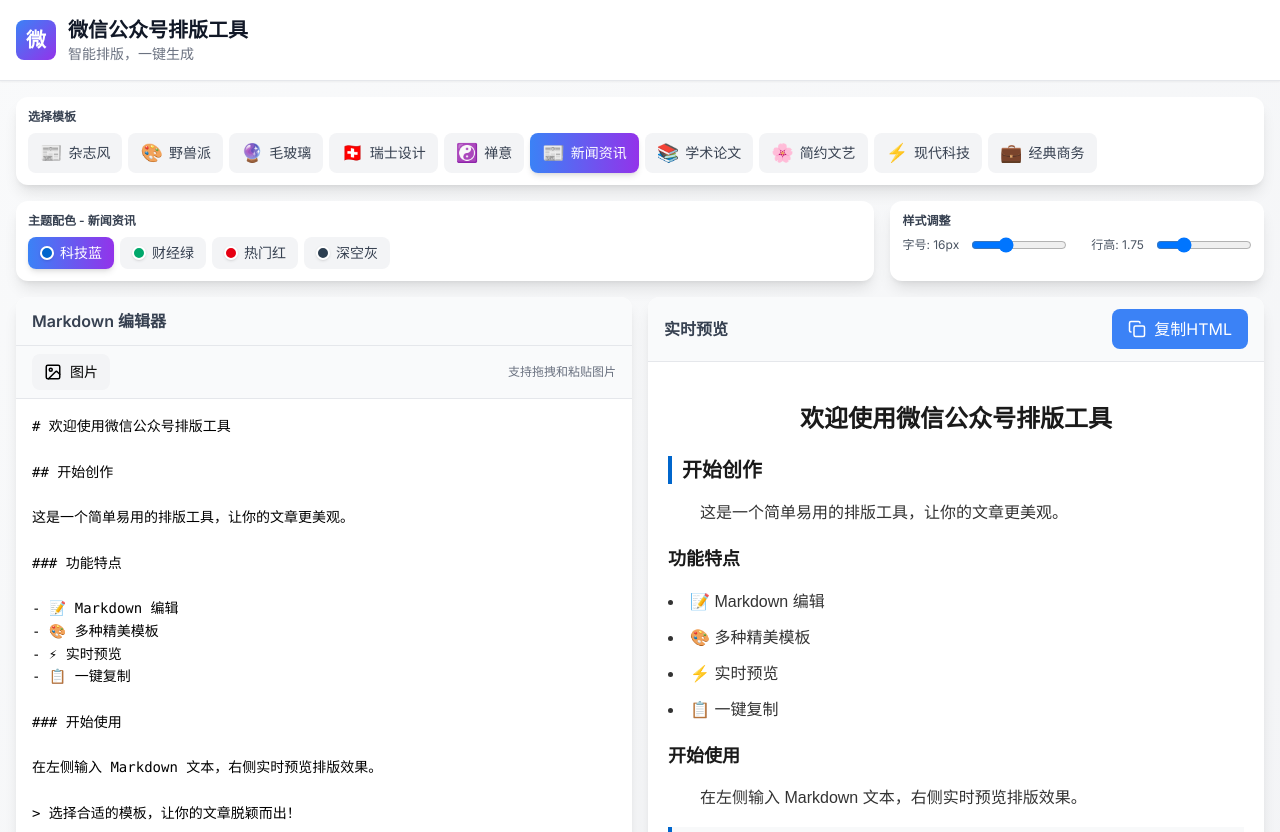
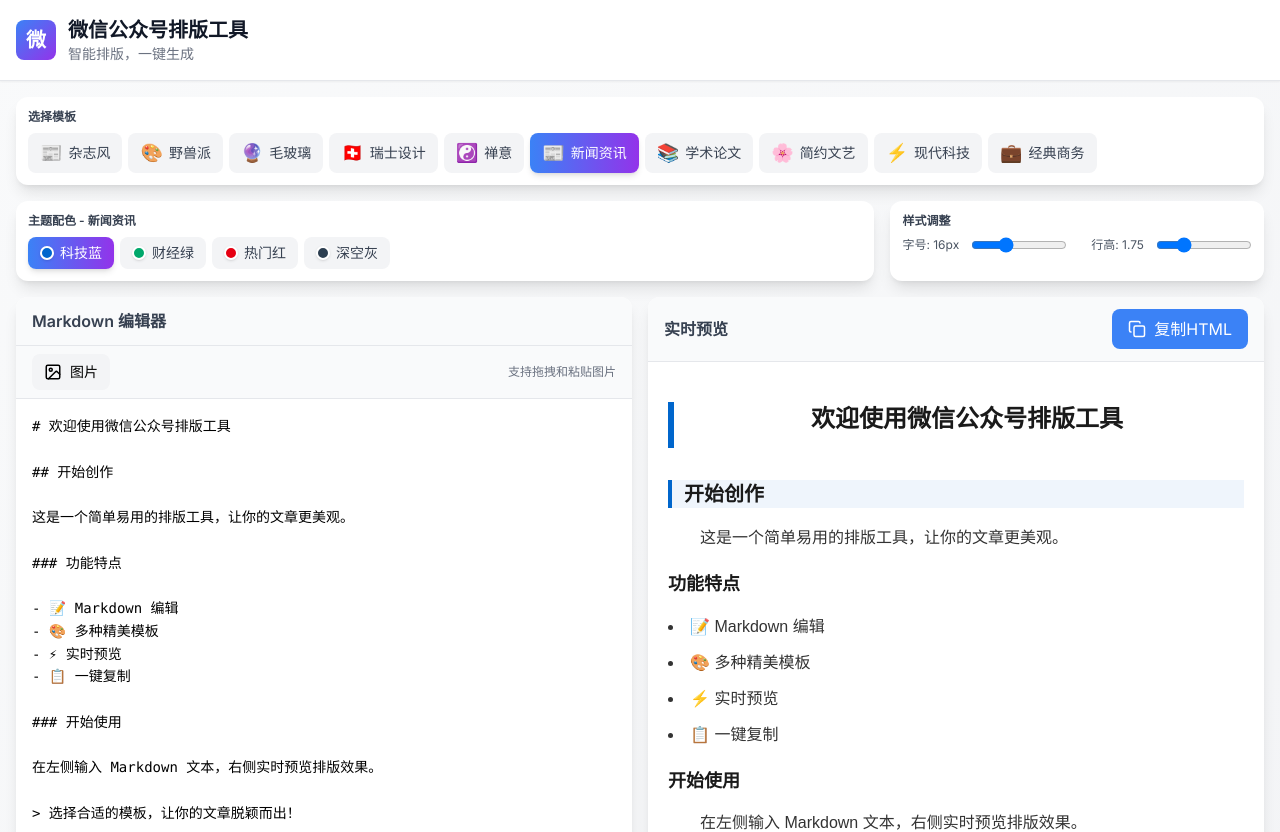
Before and after one commit to lutuai/wechat-style, a Next.js app: page / in a window 1280 px wide. Shown: the top 832 px of the page. Built offline with nearby package versions, Linux system fonts and the light colour scheme.

Commit message:
为所有模板添加个性化标题设计元素

```diff
--- a/components/PreviewPanel.tsx
+++ b/components/PreviewPanel.tsx
@@ -184,29 +184,120 @@
         <ReactMarkdown
           remarkPlugins={[remarkGfm]}
           components={{
-            h1: ({ children }) => (
-              <h1
-                style={{
+            h1: ({ children }) => {
+              const h1Style: React.CSSProperties = {
                 color: styles.headingColor,
                 fontFamily: styles.headingFont,
-                }}
-                className={styles.templateClass}
-              >
+                position: 'relative',
+                paddingBottom: '12px',
+                marginBottom: '24px',
+              }
+
+              if (template === 'editorial') {
+                h1Style.borderBottom = '3px solid ' + styles.accent
+              } else if (template === 'brutalist') {
+                h1Style.border = '4px solid black'
+                h1Style.padding = '16px'
+                h1Style.background = styles.accent
+                h1Style.color = 'white'
+              } else if (template === 'glassmorphism') {
+                h1Style.background = 'linear-gradient(135deg, ' + styles.accent + '20 0%, ' + styles.secondaryColor + '20 100%)'
+                h1Style.padding = '20px'
+                h1Style.borderRadius = '12px'
+                h1Style.backdropFilter = 'blur(10px)'
+              } else if (template === 'swiss') {
+                h1Style.borderLeft = '8px solid ' + styles.accent
+                h1Style.paddingLeft = '16px'
+              } else if (template === 'zen') {
+                h1Style.textAlign = 'center'
+                h1Style.padding = '20px 0'
+                h1Style.borderBottom = '1px solid rgba(0,0,0,0.1)'
+              } else if (template === 'news') {
+                h1Style.borderLeft = '6px solid ' + styles.accent
+                h1Style.paddingLeft = '16px'
+                h1Style.background = 'linear-gradient(to right, ' + styles.accent + '10, transparent 10)'
+              } else if (template === 'academic') {
+                h1Style.textAlign = 'center'
+                h1Style.borderBottom = '2px double ' + styles.accent
+              } else if (template === 'literary') {
+                h1Style.textAlign = 'center'
+                h1Style.padding = '20px'
+                h1Style.background = styles.accent + '15'
+                h1Style.borderRadius = '8px'
+              } else if (template === 'modern') {
+                h1Style.background = 'linear-gradient(135deg, ' + styles.accent + ' 0%, ' + styles.secondaryColor + ' 100%)'
+                h1Style.WebkitBackgroundClip = 'text'
+                h1Style.WebkitTextFillColor = 'transparent'
+                h1Style.backgroundClip = 'text'
+              } else if (template === 'classic') {
+                h1Style.borderBottom = '2px solid ' + styles.accent
+                h1Style.paddingBottom = '8px'
+              }
+
+              return (
+                <h1 style={h1Style} className={styles.templateClass}>
                   {children}
                 </h1>
-            ),
-            h2: ({ children }) => (
-              <h2
-                style={{
+              )
+            },
+            h2: ({ children }) => {
+              const h2Style: React.CSSProperties = {
                 color: styles.headingColor,
                 fontFamily: styles.headingFont,
-                  borderLeftColor: styles.accent,
-                }}
-                className={styles.templateClass}
-              >
+                marginTop: '32px',
+                marginBottom: '16px',
+                position: 'relative',
+              }
+
+              if (template === 'editorial') {
+                h2Style.borderLeft = '4px solid ' + styles.accent
+                h2Style.paddingLeft = '12px'
+              } else if (template === 'brutalist') {
+                h2Style.background = styles.accent
+                h2Style.color = 'white'
+                h2Style.padding = '8px 16px'
+                h2Style.display = 'inline-block'
+              } else if (template === 'glassmorphism') {
+                h2Style.background = 'rgba(255,255,255,0.6)'
+                h2Style.padding = '12px 20px'
+                h2Style.borderRadius = '8px'
+                h2Style.borderLeft = '4px solid ' + styles.accent
+              } else if (template === 'swiss') {
+                h2Style.borderBottom = '3px solid ' + styles.accent
+                h2Style.paddingBottom = '8px'
+                h2Style.display = 'inline-block'
+              } else if (template === 'zen') {
+                h2Style.textAlign = 'center'
+                h2Style.color = styles.accent
+                h2Style.padding = '12px 0'
+              } else if (template === 'news') {
+                h2Style.borderLeft = '4px solid ' + styles.accent
+                h2Style.paddingLeft = '12px'
+                h2Style.background = styles.accent + '10'
+              } else if (template === 'academic') {
+                h2Style.textAlign = 'center'
+                h2Style.borderBottom = '1px dashed ' + styles.accent
+                h2Style.paddingBottom = '8px'
+              } else if (template === 'literary') {
+                h2Style.textAlign = 'center'
+                h2Style.color = styles.accent
+                h2Style.padding = '8px 0'
+                h2Style.borderBottom = '1px dotted ' + styles.accent
+              } else if (template === 'modern') {
+                h2Style.borderLeft = '4px solid ' + styles.accent
+                h2Style.paddingLeft = '12px'
+                h2Style.position = 'relative'
+              } else if (template === 'classic') {
+                h2Style.borderLeft = '3px solid ' + styles.accent
+                h2Style.paddingLeft = '12px'
+              }
+
+              return (
+                <h2 style={h2Style} className={styles.templateClass}>
                   {children}
                 </h2>
-            ),
+              )
+            },
             h3: ({ children }) => (
               <h3
                 style={{
```
Lines whose indentation alone changed are shown as unchanged.
